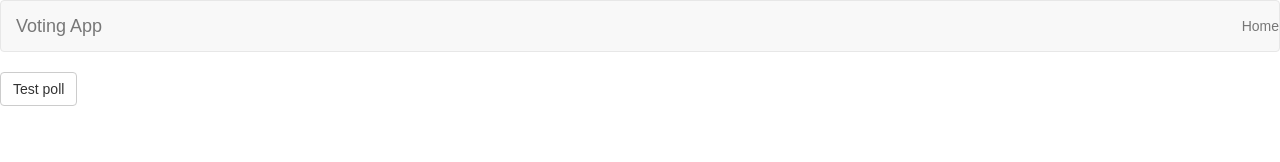
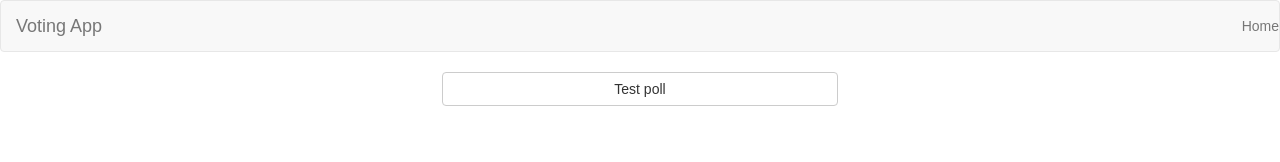
Before and after one commit to yrahul3910/voting-app, a React app: page / in a window 1280 px wide. Shown: the top 162 px of the page. Built offline with nearby package versions, Linux system fonts and the light colour scheme.

Commit message:
Changes styles, renamed Poll to PollButton

```diff
--- a/components/Home.jsx
+++ b/components/Home.jsx
@@ -1,7 +1,7 @@
 import React from "react";
 import PropTypes from "prop-types";
 
-import Poll from "./Poll.jsx";
+import PollButton from "./PollButton.jsx";
 
 class Home extends React.Component {
     /*
@@ -15,10 +15,10 @@ class Home extends React.Component {
 
     render() {
         let p = this.props.polls.map((p, i) =>
-            <Poll key={i} name={p.name} url={p.url} />
+            <PollButton key={i} name={p.name} url={p.url} />
         );
         return (
-            <div>
+            <div className="col-md-4 col-md-offset-4">
                 {p}
             </div>
         );
--- a/components/Main.jsx
+++ b/components/Main.jsx
@@ -9,6 +9,7 @@ class Main extends React.Component {
                 <Route exact path="/" render={ () =>
                     <Home polls={[{name: "Test poll", url: "test"}]} />
                 } />
+
             </Switch>
         );
     }
--- a/components/Poll.jsx
+++ b/components/PollButton.jsx
@@ -1,7 +1,7 @@
 import React from "react";
 import PropTypes from "prop-types";
 
-class Poll extends React.Component {
+class PollButton extends React.Component {
     /*
     props:
         name (String): The name of the poll
@@ -14,15 +14,15 @@ class Poll extends React.Component {
     render() {
         return (
             <a href={"/polls/" + this.props.url}>
-                <button className="btn btn-default">{this.props.name}</button>
+                <button className="btn btn-default poll">{this.props.name}</button>
             </a>
         );
     }
 }
 
-Poll.propTypes = {
+PollButton.propTypes = {
     url: PropTypes.string.isRequired,
     name: PropTypes.string.isRequired
 };
 
-export default Poll;
+export default PollButton;
--- a/src/index.sass
+++ b/src/index.sass
@@ -1,5 +1,8 @@
 body
-  font-family: sans-serif;
+    font-family: sans-serif;
 
 table th
-  padding: 5px
+    padding: 5px
+
+.poll
+    width: 100%
```
Also changed, not shown: 1 other file (tests, documents, lock files or other folders).
